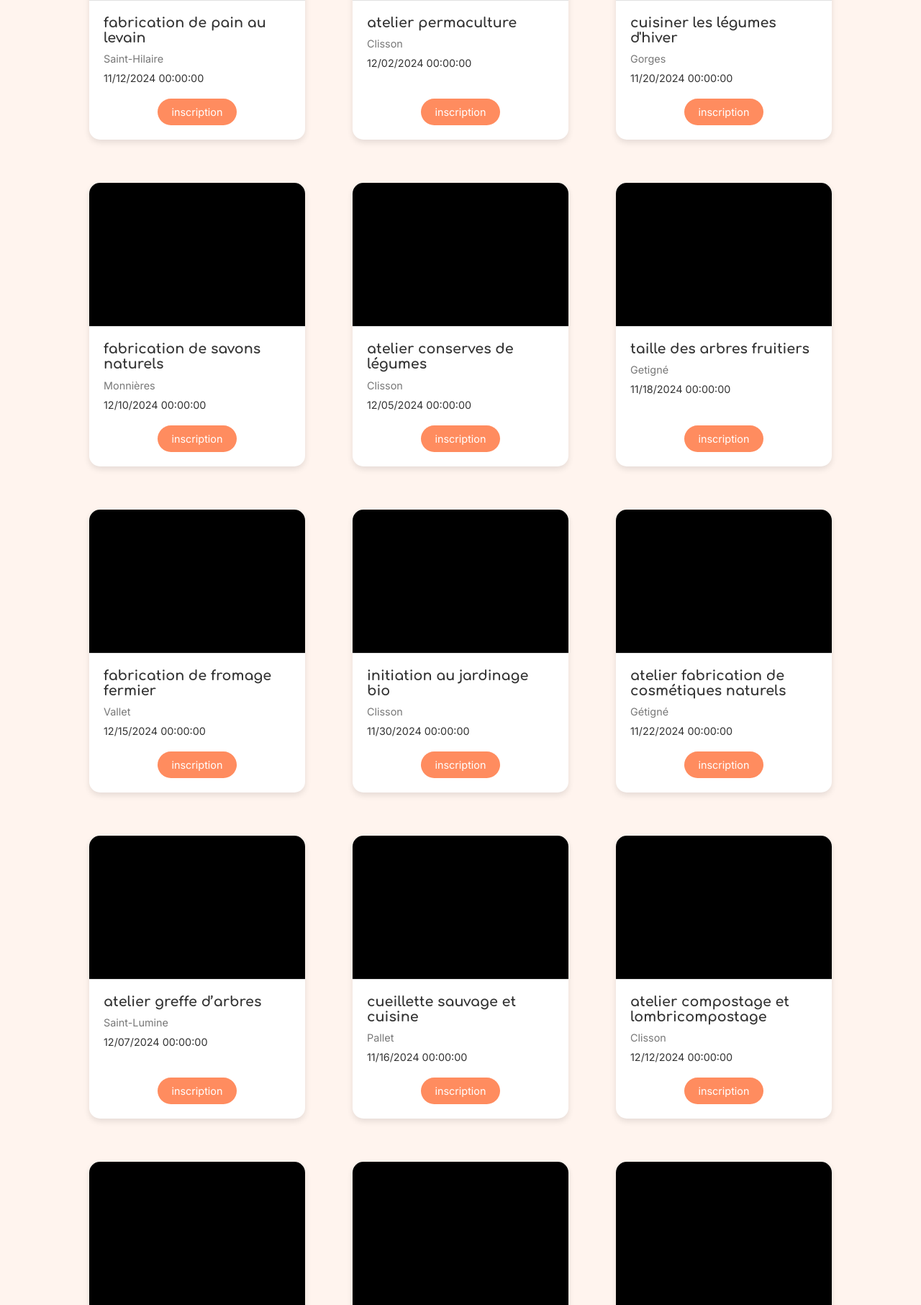
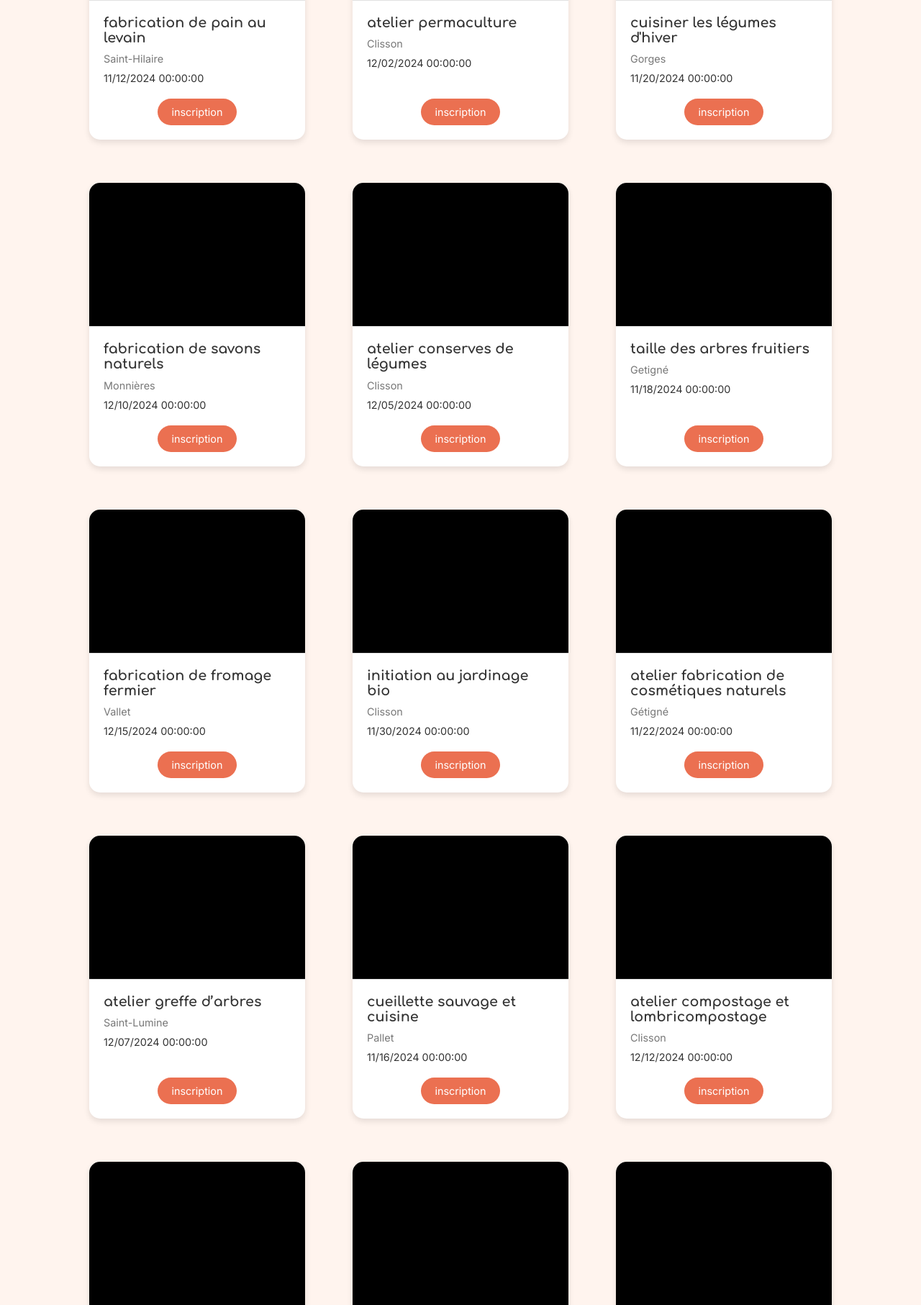
Before and after one commit to motiroir/agrinov, an ASP.NET Core app: page /Activity/ShowAllActivities in a window 1280 px wide. Shown: the part 459-2272 px from the top of the page at 72% size. Run offline with ASP.NET Core 8, Linux system fonts and the light colour scheme; data comes from the database, SQL or seed files in the repository; some libraries are stand-ins or nearby versions.

Commit message:
Adding of buttonsstyle.css and activities links

```diff
--- a/Views/Activity/CreateActivity.cshtml
+++ b/Views/Activity/CreateActivity.cshtml
@@ -6,6 +6,7 @@
 }
 @section ExtraStyle {
     <link rel="stylesheet" href="~/CSS/formstyle.css">
+        <link rel="stylesheet" href="~/CSS/buttonsstyle.css">
 
 }
 <div class="form">
@@ -47,6 +48,6 @@
             @Html.ValidationMessageFor(model => model.Description)
         </div>
 
-        <button type="submit" class="button-add">Valider</button>
+            <button class="orange-btn w-100">Valider</button>
     }
 </div>
--- a/Views/Activity/ShowAllActivities.cshtml
+++ b/Views/Activity/ShowAllActivities.cshtml
@@ -6,6 +6,7 @@
 }
 @section ExtraStyle {
     <link rel="stylesheet" href="~/CSS/tilestyle.css">
+    <link rel="stylesheet" href="~/CSS/buttonsstyle.css">
 }
 
 <div class="all-tiles-box">
@@ -20,7 +21,7 @@
                     <p class="activity-date">@activity.Datetime</p>
                 </div>
                 <div class="btn-div">
-                    <button class="btn-inscription">inscription</button>
+                    <button class="orange-btn">inscription</button>
                 </div>
             </div>
         </div>
--- a/Views/Activity/UpdateActivity.cshtml
+++ b/Views/Activity/UpdateActivity.cshtml
@@ -6,6 +6,7 @@
 }
 @section ExtraStyle {
     <link rel="stylesheet" href="~/CSS/formstyle.css">
+    <link rel="stylesheet" href="~/CSS/buttonsstyle.css">
 }
 
 <div class="form">
@@ -47,6 +48,6 @@
             @Html.ValidationMessageFor(model => Model.Description)
         </div>
 
-        <button type="submit" class="button-update">Valider</button>
+        <button class="orange-btn w-100">Valider</button>
     }
 </div>
--- a/Views/Shared/_BaseLayout.cshtml
+++ b/Views/Shared/_BaseLayout.cshtml
@@ -26,7 +26,7 @@
                     </div>
                 </div>
                 <a href="@Url.Action("boutique", "boutique")">La boutique</a>
-                <a href="@Url.Action("ateliers", "ateliers")">Les ateliers</a>
+                <a href="@Url.Action("ShowAllActivities", "Activity")">Les ateliers</a>
                 <a href="@Url.Action("recettes", "recettes")">Les recettes</a>
                 <a href="@Url.Action("contact", "contact")">Contact</a>
             </section>
@@ -64,7 +64,7 @@
                         <section class="content">
                             <a href="#accueil">Accueil</a>
                             <a href="@Url.Action("boutique", "boutique")">La boutique</a>
-                            <a href="@Url.Action("ateliers", "ateliers")">Les ateliers</a>
+                            <a href="@Url.Action("ShowAllActivities", "Activity")">Les ateliers</a>
                             <a href="@Url.Action("recettes", "recettes")">Les recettes</a>
                             <a href="@Url.Action("contact", "contact")">Contact</a>
                         </section>
--- /dev/null
+++ b/wwwroot/CSS/buttonsstyle.css
@@ -0,0 +1,29 @@
+/* Colors */
+:root {
+    --darkViolet: #31152E;
+    --lightViolet: #6A2041;
+    --paleRed: #9C3344;
+    --orangeRed: #D15150;
+    --orange: #EB7051;
+    --lightOrange: #FE9E55;
+    --headerParagraph: #CBA8C7;
+    --contentParagraph: #2C2C2C;
+    --ghDarkBg: linear-gradient(180deg, #FFFFFF 0%, #CBA8C7 100%);
+    --ghLightBg: linear-gradient(180deg, #000000 0%, #464545 100%);
+    --transparentBg: rgba(21, 9, 20, 0.5);
+}
+
+.orange-btn {
+    background-color: var(--orange);
+    border: none;
+    color: white;
+    padding: 10px 20px;
+    border-radius: 20px;
+    cursor: pointer;
+    font-size: 0.9rem;
+    transition: background-color 0.3s ease;
+}
+
+.orange-btn:hover {
+   background-color: #e67e50;
+}
--- a/wwwroot/CSS/formstyle.css
+++ b/wwwroot/CSS/formstyle.css
@@ -88,3 +88,7 @@
 .dateLimitForReview {
     margin-bottom: 20px;
 }
+
+.w-100 {
+    width: 100%;
+}
--- a/wwwroot/CSS/globalstyle.css
+++ b/wwwroot/CSS/globalstyle.css
@@ -1051,9 +1051,9 @@
     text-decoration: none;
 }
 
-    .inscription-btn:hover {
-        background: #F96B6A;
-    }
+.inscription-btn:hover {
+    background: #F96B6A;
+}
 
 #facebook,
 #instagram,
--- a/wwwroot/CSS/tilestyle.css
+++ b/wwwroot/CSS/tilestyle.css
@@ -74,18 +74,3 @@
 .btn-div {
     margin-top: auto;
 }
-
-.btn-inscription {
-    background-color: #ff8c5f;
-    border: none;
-    color: white;
-    padding: 10px 20px;
-    border-radius: 20px;
-    cursor: pointer;
-    font-size: 0.9rem;
-    transition: background-color 0.3s ease;
-}
-
-    .btn-inscription:hover {
-        background-color: #e67e50;
-    }
```
